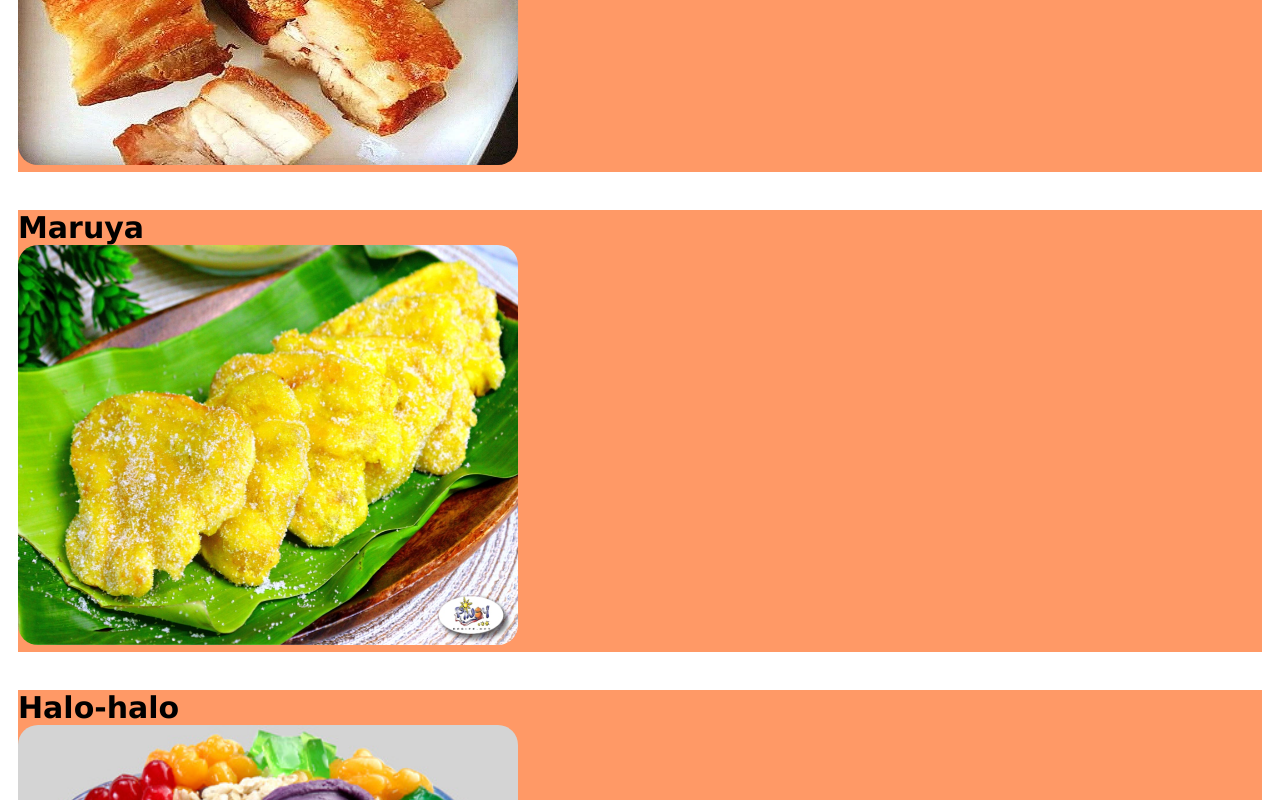
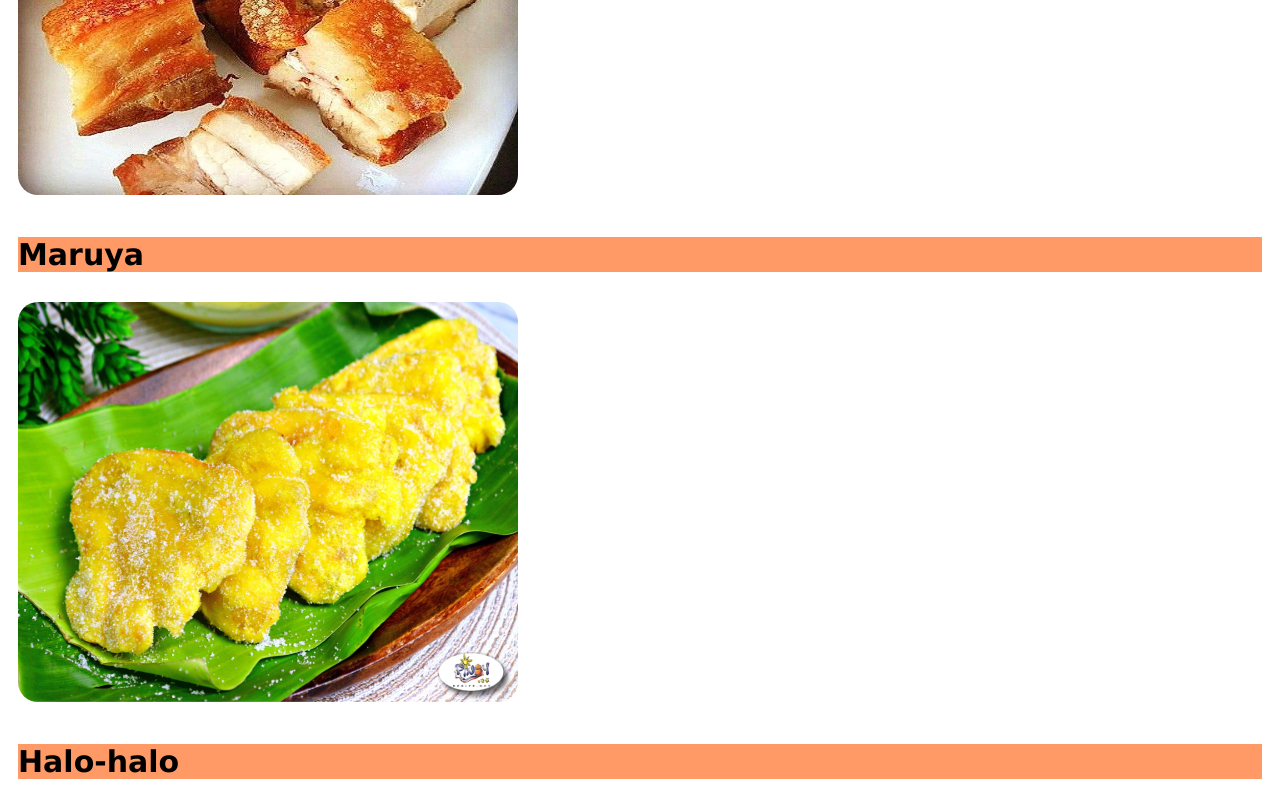
Before and after one commit to tepcodes/odin-recipes, a plain HTML site: page index.html in a window 1280 px wide. Shown: the part 360-1160 px from the top of the page. Drawn offline with Linux system fonts and the light colour scheme.

Commit message:
Fix cascade, remove link from text.

```diff
--- a/index.html
+++ b/index.html
@@ -9,21 +9,24 @@
 </head>
 <body>
     <div class="title">Odin Recipes</div>
-    <div class="heading">Lechon Kawali<a href="recipes/lechon_kawali.html"
+    <div class="heading">Lechon Kawali</div>
+        <div><a href="recipes/lechon_kawali.html"
         target="_blank"
         rel="noopener noreferrer"> <br>
         <img src="./recipes/img/LechonKawali.webp"
             alt="Sliced crispy lechon kawali"
             width="500" height="400"></a></div>
     <br>
-    <div class="heading">Maruya<a href="recipes/maruya.html"
+    <div class="heading">Maruya</div>
+        <div><a href="recipes/maruya.html"
         target="_blank"
         rel="noopener noreferrer"> <br>
         <img src="./recipes/img/Maruya.jpg"
             alt="Maruya sprinkled with white sugar in a basket"
             width="500" height="400"></a></div>
     <br>
-    <div class="heading">Halo-halo<a href="recipes/halo-halo.html"
+    <div class="heading">Halo-halo</div>
+        <div><a href="recipes/halo-halo.html"
         target="_blank"
         rel="noopener noreferrer"><br>
         <img src="./recipes/img/halohalo.jpg"
```
